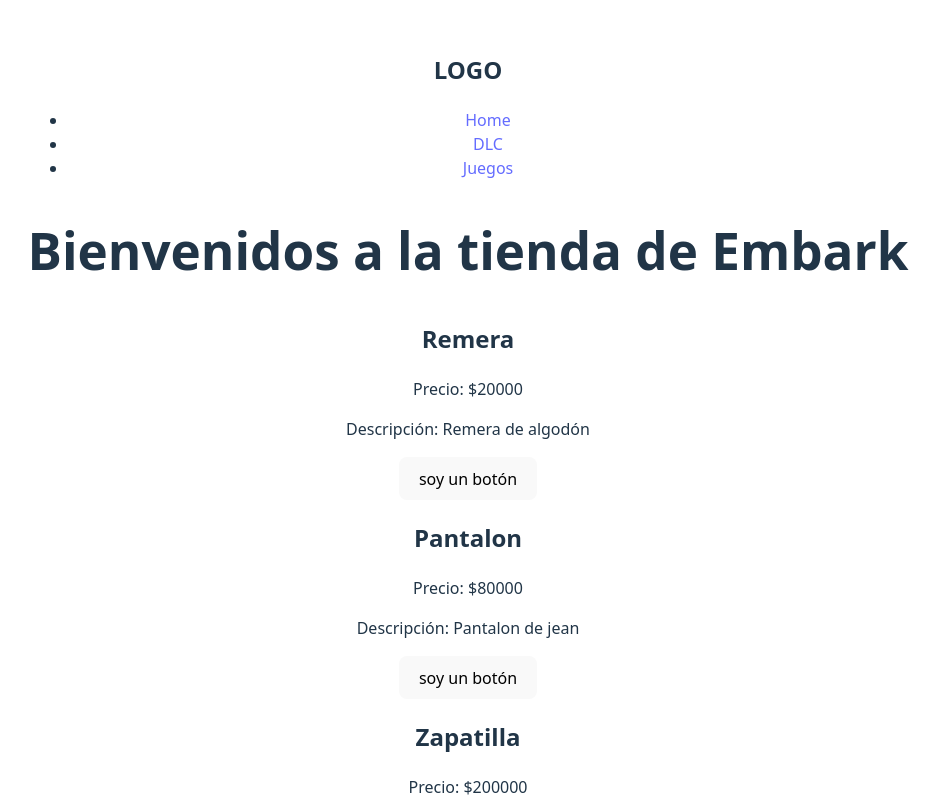
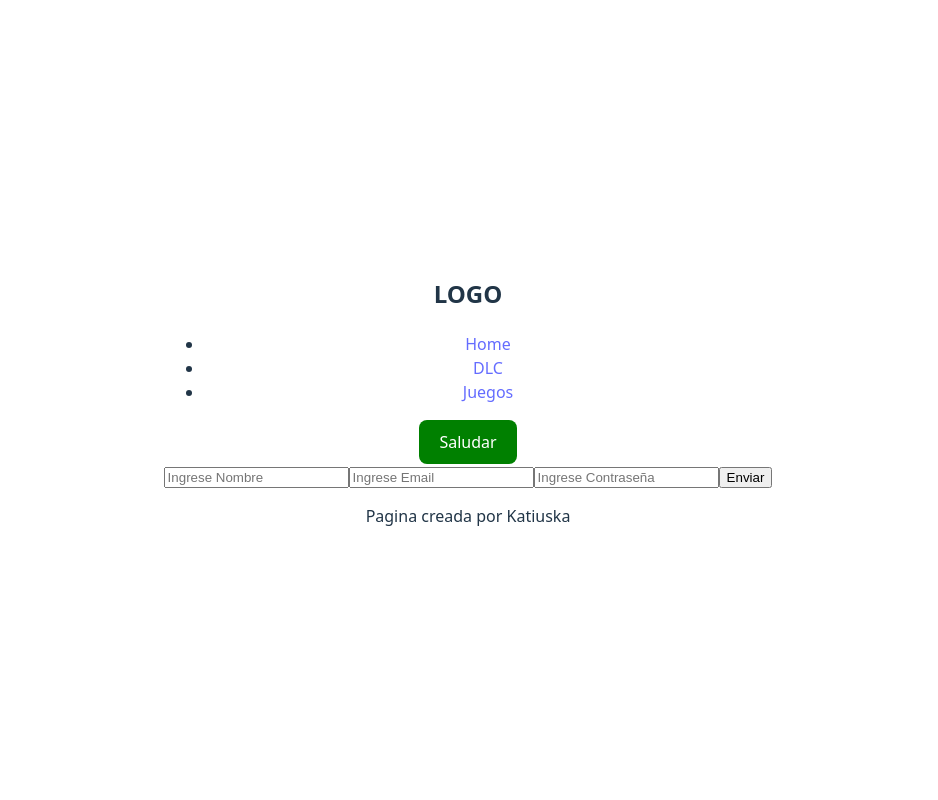
Before and after one commit to KatiuskaCabezas/proyecto_react, a React (Vite) app in the folder proyect-react/: page / in a window 1280 px wide. Shown: the top 800 px of the page, without its empty margins (172-1110 px from the left). Built offline with nearby package versions, Linux system fonts and the light colour scheme.

Commit message:
create archivo Boton y folder Form

```diff
--- a/proyect-react/src/App.jsx
+++ b/proyect-react/src/App.jsx
@@ -1,7 +1,9 @@
 // Recibe todo de los componentes
 
 import './App.css';
+import { Boton } from './components/Boton';
 import { Footer } from './components/Footer/Footer';
+import { Form } from './components/Form/Form';
 import { Header } from './components/Header/Header';
 import { ItemListContainer } from './components/ItemListContainer/ItemListContainer';
 
@@ -19,11 +21,15 @@
     <>
       <div>
            <Header />
-           <ItemListContainer titulo= {"Bienvenidos a la tienda de Embark"}
-              productos= {arrayProducts} />
+
+           <Boton color={'green'} texto={'Saludar'}/>
+
+           <Form />
+
+           {/* <ItemListContainer titulo= {"Bienvenidos a la tienda de Embark"}
+              productos= {arrayProducts} />  */}
+
            <Footer />
-
-
 
       </div>
 
--- a/proyect-react/src/components/Boton.jsx
+++ b/proyect-react/src/components/Boton.jsx
@@ -3,5 +3,14 @@
         backgroundColor: color,
         color: "white",
     };
-    return <button style={estilo}>{texto}</button>;
+
+    const saludar = () => {
+        alert('Boton clickeado');
+    };
+    return (
+        <button style={estilo} onClick={saludar}
+        >{texto}
+        </button>
+    );
+
 };
--- /dev/null
+++ b/proyect-react/src/components/Form/Form.jsx
@@ -0,0 +1,47 @@
+import { useState } from "react";
+
+export const Form = () => {
+   const [nombre, setNombre] = useState("");
+   const [email, setEmail] = useState("");
+   const [pass, setPass] = useState("");
+
+   const handleSubmit= (e) => {
+    e.preventDefault();
+
+    alert(
+        `Registrado, Estado: ${nombre}, ${email}`
+    );
+    setNombre("");
+    setEmail("");
+    setPass("");
+   };
+
+    return (
+        <form onSubmit={handleSubmit}>
+            <input
+            type="text"
+            placeholder="Ingrese Nombre"
+            name="nombre"
+            value={nombre}
+            onChange={(e) => setNombre(e.target.value)}
+            />
+            <input
+            type="email"
+            placeholder="Ingrese Email"
+            name="email"
+            value={email}
+            onChange={(e) => setEmail(e.target.value)}
+            />
+            <input
+            type="password"
+            placeholder="Ingrese Contraseña"
+            name="pass"
+            value={pass}
+            onChange={(e) => setPass(e.target.value)}
+            />
+            <input type="submit" value={"Enviar"} />
+
+        </form>
+     );
+
+};
--- a/proyect-react/src/components/Item.List/Item.List.jsx
+++ b/proyect-react/src/components/Item.List/Item.List.jsx
@@ -1,10 +1,12 @@
-// Se encarga de decidir si le pasa las cosas a Item o muestra un p
+// Se encarga de decidir si le pasa las cosas a Item o muestra un p, solo mapea
 
 import { Item } from "../Item/Item"
 
 export const ItemList = ({lista}) => {
 
     //El fragment <></> sirve para no crear otro nodo que contenga los productos
+    /*Para que map funcione se debe incluir el key y siempre va en el padre*/
+    //En este caso se pasa como operador spread, para pasar clave valor del prop
 
     return ( <>
 
--- a/proyect-react/src/components/Item/Item.jsx
+++ b/proyect-react/src/components/Item/Item.jsx
@@ -1,7 +1,8 @@
-// Es donde pasan las props
+// Es donde pasan las props, se crea la card
+//Se incluye Children
 
 export const Item = ({nombre, precio, descripcion, children}) => {
-     /*El key siempre va en el padre, en este caso en el aerticle*/
+
     return (
         <article >
                     <h2>{nombre}</h2>
--- a/proyect-react/src/components/ItemListContainer/ItemListContainer.jsx
+++ b/proyect-react/src/components/ItemListContainer/ItemListContainer.jsx
@@ -5,7 +5,7 @@
 export const ItemListContainer = ({ titulo, productos }) => {
     // estado
 
-    // llamada
+    // llama a una API
 
     return (
         <section>
```
